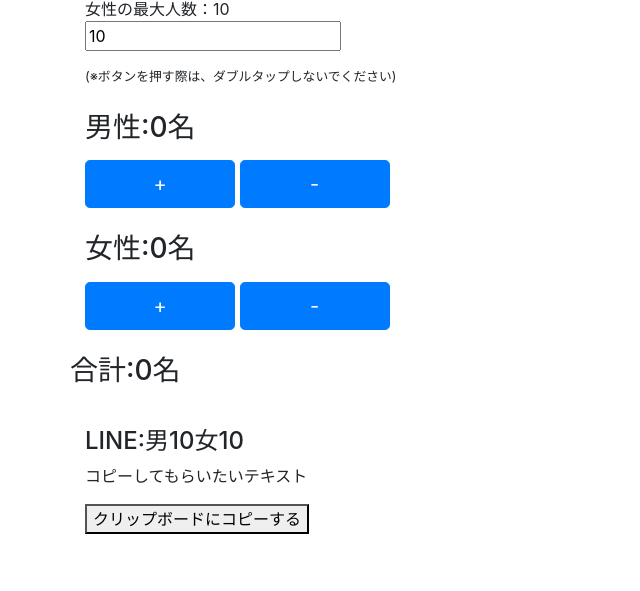
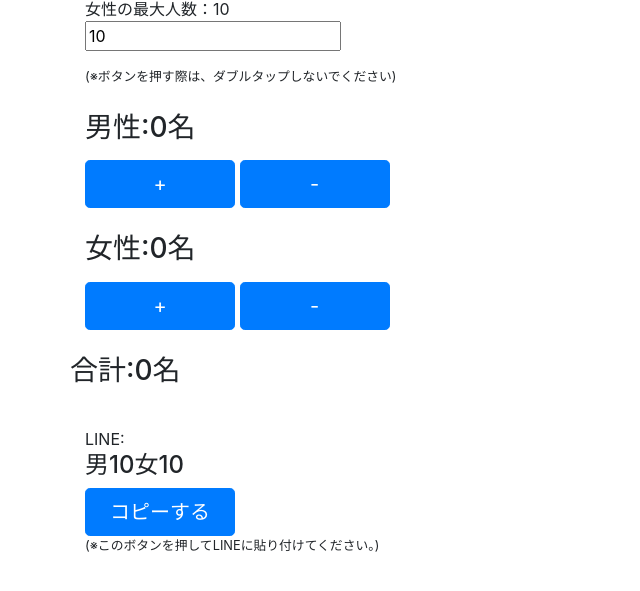
Before and after one commit to reiyaono/CounterForBuffet, a plain HTML site: page index.html in a window 1280 px wide. Shown: the part 103-694 px from the top of the page, without its empty margins (0-640 px from the left). Drawn offline with nearby package versions, Linux system fonts and the light colour scheme.

Commit message:
Set a button

```diff
--- a/index.html
+++ b/index.html
@@ -59,12 +59,14 @@
       <!-- もし男女ともに満席以上なら満席と表示する -->
 
       <br>
-      <h4 v-if="(male_counter + female_counter) >= (female_max + male_max) ">LINE:満席</h4>
-      <h4 v-else>LINE:男{{male_max - male_counter}}女{{female_max - female_counter}}</h4>
+       LINE:
+      <h4 v-if="(male_counter + female_counter) >= (female_max + male_max) " class="copyTarget">満席</h4>
+      <h4 v-else class="copyTarget">男{{male_max - male_counter}}女{{female_max - female_counter}}</h4>
 
-      <p class="copyTarget">コピーしてもらいたいテキスト</p>
-      <button class="copyBtn">クリップボードにコピーする</button>
-
+      <button class="copyBtn btn btn-primary btn-lg mx-auto" style="width: 150px;">コピーする</button>
+      <div class="small">
+        (※このボタンを押してLINEに貼り付けてください。)
+      </div>
     </div>
    </div>
 
```
